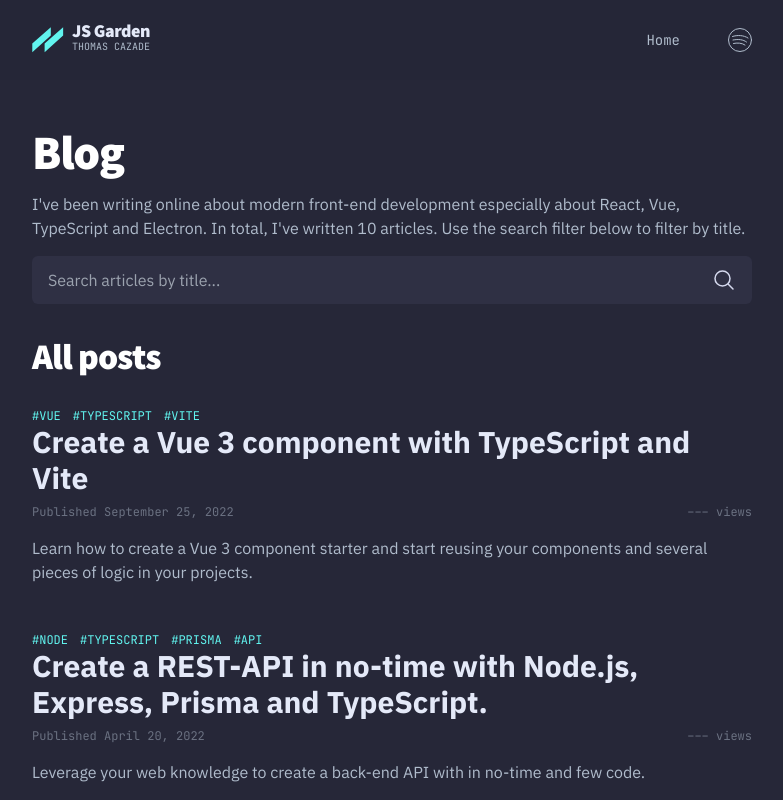
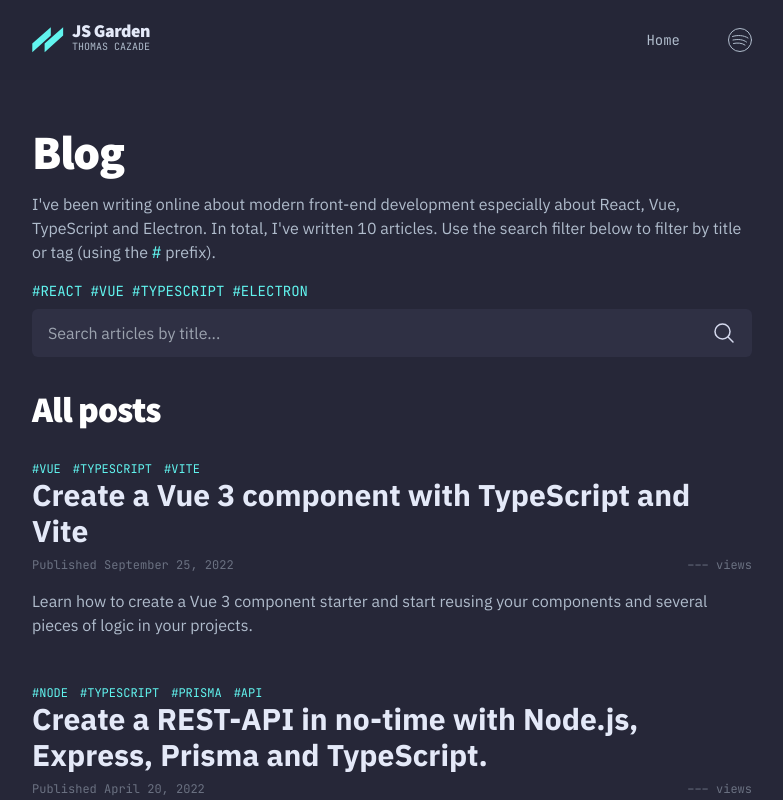
Before and after one commit to TotomInc/js-garden-next, a Next.js app: page / in a window 1280 px wide. Shown: the top 800 px of the page, without its empty margins (248-1031 px from the left). Built offline with nearby package versions, Linux system fonts and the light colour scheme; no server answers; the database is empty.

Commit message:
Filter posts by tag, add featured tags

```diff
--- a/pages/index.tsx
+++ b/pages/index.tsx
@@ -1,5 +1,5 @@
 import type { NextPage, GetStaticProps } from "next";
-import { useState } from "react";
+import { useState, useRef } from "react";
 import { MagnifyingGlassIcon } from "@heroicons/react/24/outline";
 
 import type { Post } from "../interfaces/posts.interfaces";
@@ -22,11 +22,27 @@ export const getStaticProps: GetStaticProps = async () => {
 };
 
 const PostsPage: NextPage<{ posts: Post[] }> = ({ posts }) => {
+  const featuredTags = ["#react", "#vue", "#typescript", "#electron"];
+
+  const inputEl = useRef<HTMLInputElement | null>(null);
+
   const [searchValue, setSearchValue] = useState("");
 
-  const filteredBlogPosts = posts.filter((post) =>
-    post.title.toLowerCase().includes(searchValue.toLowerCase())
-  );
+  const filteredBlogPosts = posts.filter((post) => {
+    if (searchValue.startsWith("#")) {
+      const searchTagValue = searchValue.slice(1);
+
+      if (inputEl.current) {
+        inputEl.current.value = searchValue;
+      }
+
+      return post.tags
+        .map((tag) => tag.toLowerCase())
+        .includes(searchTagValue.toLowerCase());
+    }
+
+    return post.title.toLowerCase().includes(searchValue.toLowerCase());
+  });
 
   return (
     <>
@@ -44,11 +60,26 @@ const PostsPage: NextPage<{ posts: Post[] }> = ({ posts }) => {
           I&apos;ve been writing online about modern front-end development
           especially about React, Vue, TypeScript and Electron. In total,
           I&apos;ve written {posts.length} articles. Use the search filter below
-          to filter by title.
+          to filter by title or tag (using the{" "}
+          <span className="font-mono text-accent">#</span> prefix).
         </p>
+
+        <div className="mb-2 flex space-x-2">
+          {featuredTags.map((featuredTag) => (
+            <button
+              key={featuredTag}
+              type="button"
+              className="font-mono text-sm uppercase text-accent"
+              onClick={() => setSearchValue(featuredTag)}
+            >
+              {featuredTag}
+            </button>
+          ))}
+        </div>
 
         <div className="relative mb-8 w-full">
           <input
+            ref={inputEl}
             aria-placeholder="Search articles"
             type="text"
             className="w-full rounded-md bg-code-background px-4 py-3 text-text ring-white ring-opacity-50 transition focus:outline-none focus:ring-2"
```
